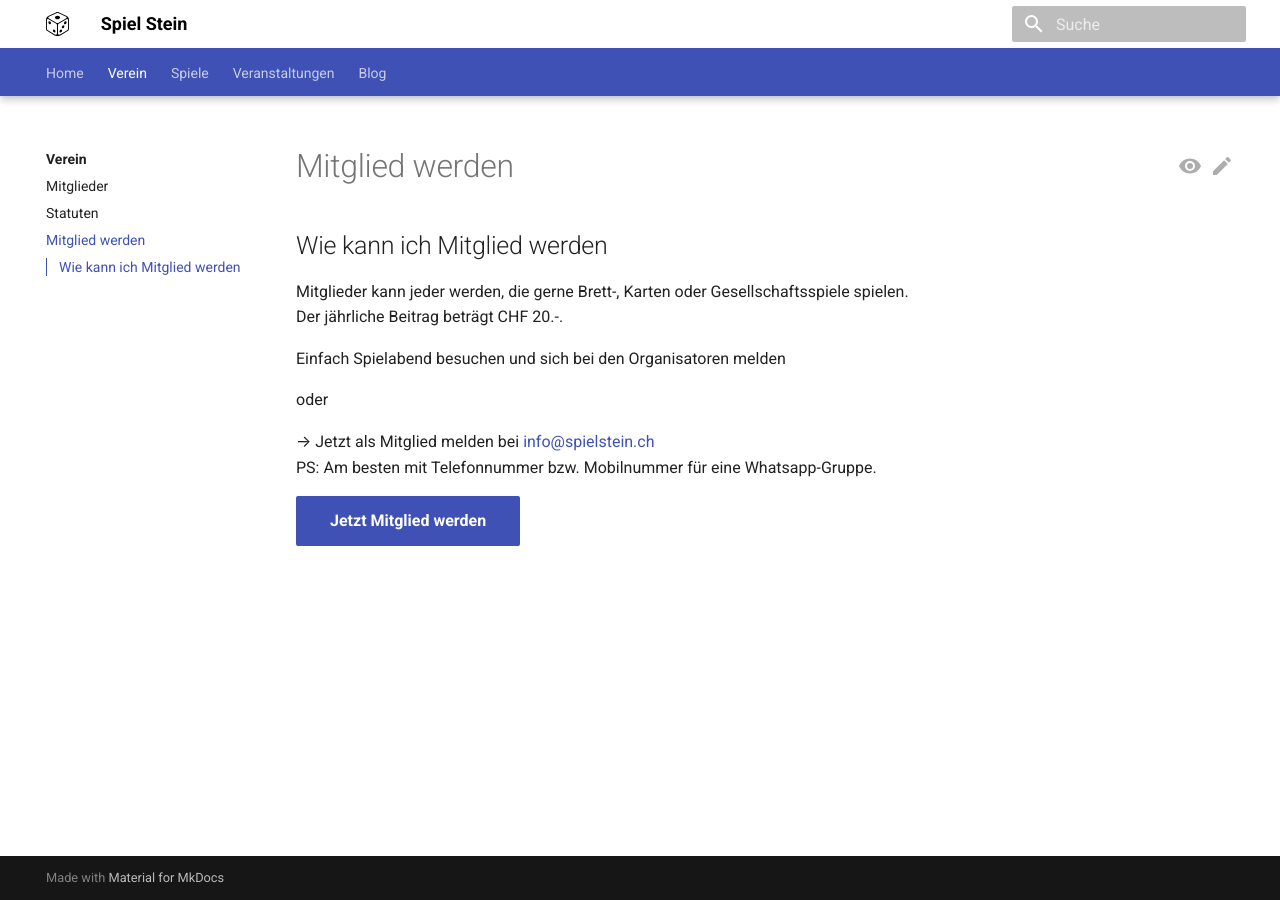
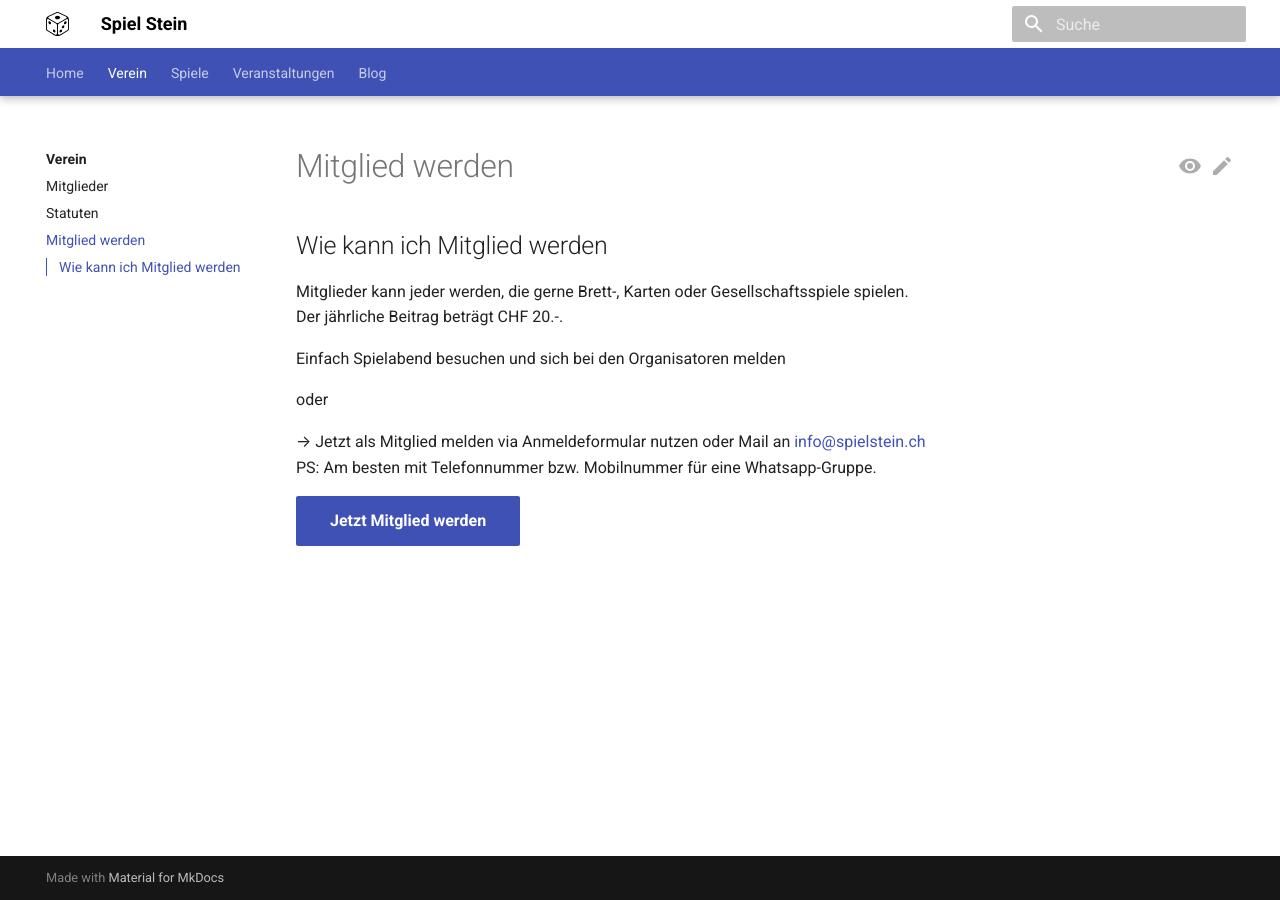
Before and after one commit to spielsteinar/spielstein.ch, an MkDocs documentation site: the page built from docs/club/mitglied-werden.md, in a window 1280 px wide. Built offline with MkDocs 1.6.1 and Material for MkDocs 9.7.7, drawn with Linux system fonts in a browser that asks for light colours.

Commit message:
chore: Update club/mitglied-werden.md with new membership form link

```diff
--- a/docs/club/mitglied-werden.md
+++ b/docs/club/mitglied-werden.md
@@ -8,7 +8,7 @@
 
 oder
 
-→ Jetzt als Mitglied melden bei [info@spielstein.ch](mailto:info@spielstein.ch)
+→ Jetzt als Mitglied melden via Anmeldeformular nutzen oder Mail an [info@spielstein.ch](mailto:info@spielstein.ch)
 PS: Am besten mit Telefonnummer bzw. Mobilnummer für eine Whatsapp-Gruppe.
 
-[Jetzt Mitglied werden](mailto:info@spielstein.ch){ .md-button .md-button--primary }
+[Jetzt Mitglied werden](https://docs.google.com/forms/d/e/1FAIpQLSeirJJBPWHNpbnjlj_YiUMaeHJtEn4kjWLUMSvb-dy2BRT2Sg/viewform){ .md-button .md-button--primary }
```
